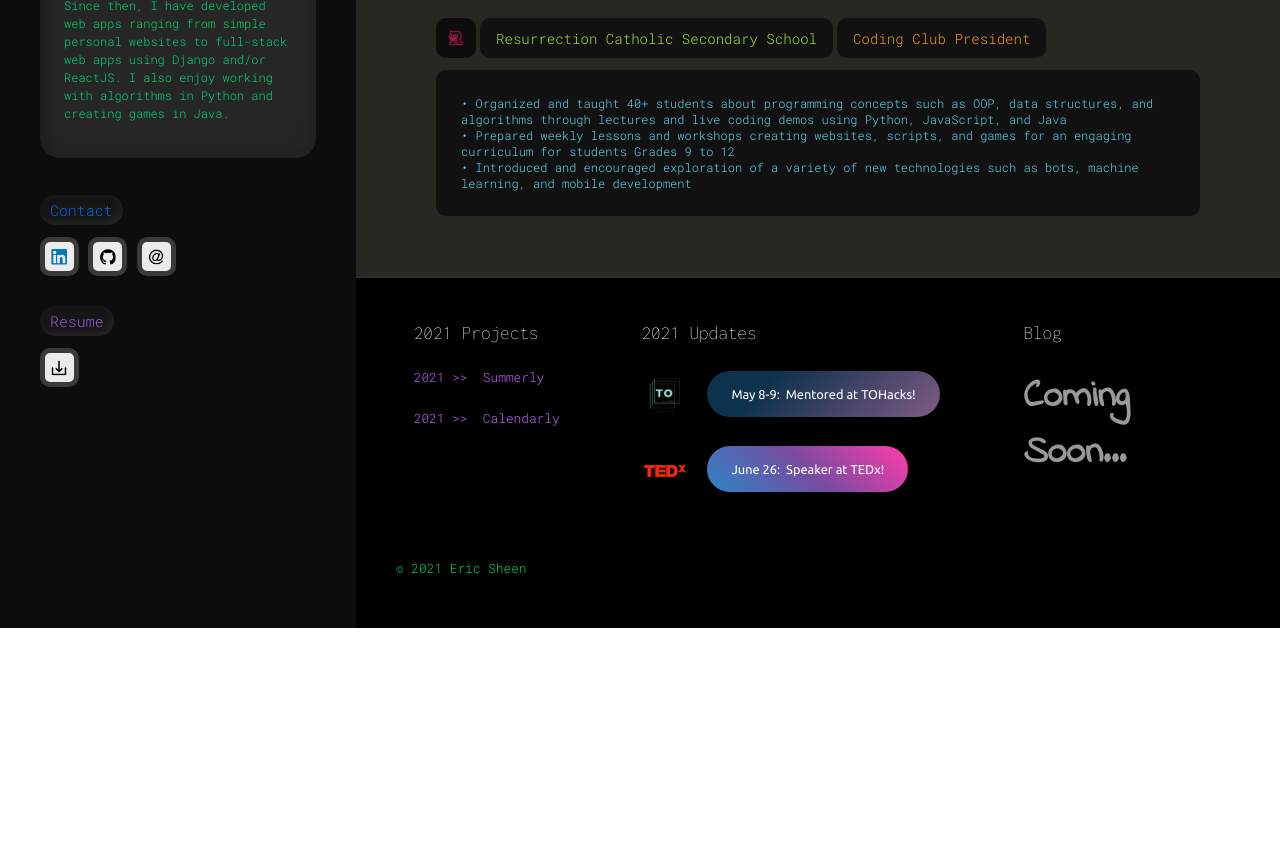
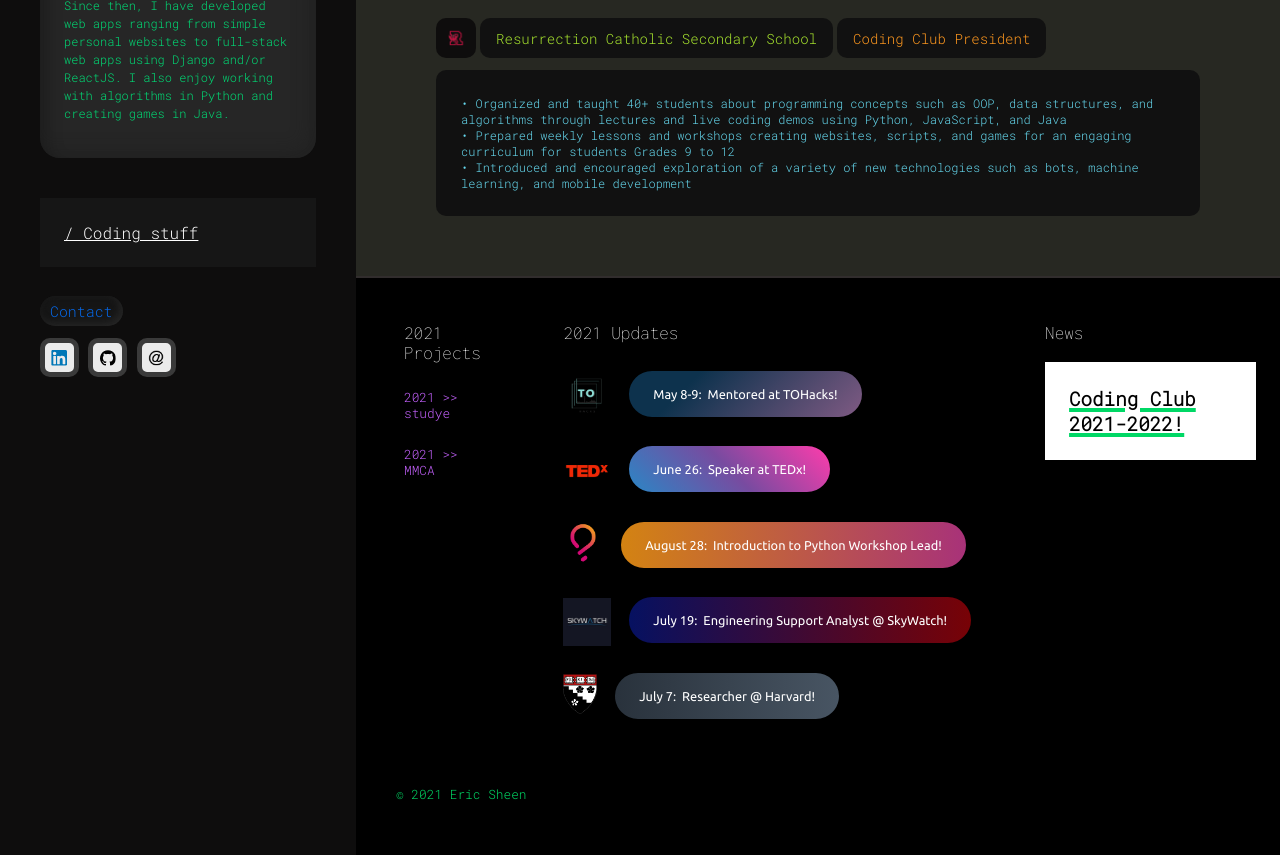
Before and after one commit to AstericWeb/Standard-Template, a plain HTML site: page index.html in a window 1280 px wide. Shown: the part 570-1425 px from the top of the page. Before the commit the page ends 1198 px from the top, so only its background shows below. Drawn offline with nearby package versions, Linux system fonts and the light colour scheme.

Commit message:
October Update

```diff
--- a/index.html
+++ b/index.html
@@ -26,6 +26,9 @@
                     My name's Eric Sheen, and I love programming and exploring new technologies! I have been programming for < 5 years and started off creating android apps, then found a deep interest in web development. Since then, I have developed web apps ranging from simple personal websites to full-stack web apps using Django and/or ReactJS. I also enjoy working with algorithms in Python and creating games in Java.
                 </p>
             </div>
+            <div class="navigation-menu">
+                <a class="nav-link" href="./coding-stuff.html">&#x0002F; Coding stuff</a>
+            </div>
             <div class="conclusion">
                 <div>
                     <h2 class="intro-header contact text-wrap">Contact</h2>
@@ -35,10 +38,10 @@
                         <a href="mailto: eric.sprog@gmail.com"><img class="contact-icon" src="./images/email.png" alt="email"></a>
                     </div>
                 </div>
-                <div class="resume-wrapper">
+                <!-- <div class="resume-wrapper">
                     <h2 class="intro-header resume text-wrap">Resume</h2>
                     <a class="download-resume" href="./resume/Eric_Sheen_Resume.pdf" download="Eric_Sheen_Resume"><img class="contact-icon" src="./images/download.png" alt="download-resume"></a>
-                </div>
+                </div> -->
             </div>
         </div>
         <div class="right">
@@ -92,10 +95,10 @@
                     <div class="award-left">
                         <h1 class="award-header">2021 Projects</h1>
                         <div class="award-card">
-                            <p class="project-text">2021 >>&nbsp; Summerly</p>
+                            <p class="project-text">2021 >>&nbsp; studye</p>
                         </div>
                         <div class="award-card">
-                            <p class="project-text">2021 >>&nbsp; Calendarly</p>
+                            <p class="project-text">2021 >>&nbsp; MMCA</p>
                         </div>
                     </div>
                     <div class="award-right">
@@ -114,12 +117,25 @@
                             <img class="update-img" src="./images/Tedx.png" alt="Tedx">
                             <p class="body-text award-text goals tedx-goal">June 26:&nbsp; Speaker at TEDx!</p>
                         </div>
+                        <div class="award-card">
+                            <img class="update-img kurius-logo" src="./images/KuriusLogo.png" alt="KuriusLogo">
+                            <p class="body-text award-text goals kurius-goal">August 28:&nbsp; Introduction to Python Workshop Lead!</p>
+                        </div>
+                        <div class="award-card">
+                            <img class="update-img skywatch-logo" src="./images/skywatchLogo.jpeg" alt="KuriusLogo">
+                            <p class="body-text award-text goals skywatch-goal">July 19:&nbsp; Engineering Support Analyst @ SkyWatch!</p>
+                        </div>
+                        <div class="award-card">
+                            <img class="update-img skywatch-logo harvard-logo" src="./images/harvardLogo.png" alt="KuriusLogo">
+                            <p class="body-text award-text goals harvard-goal">July 7:&nbsp; Researcher @ Harvard!</p>
+                        </div>
                     </div>
                     <div class="award-right">
-                        <h1 class="award-header">Blog</h1>
-                        <div class="blog-container">
+                        <h1 class="award-header">News</h1>
+                        <!-- <div class="blog-container">
                             <h1 class="blog-title">Coming Soon...</h1>
-                        </div>
+                        </div> -->
+                        <h3 class="news-title">Coding Club 2021-2022!</h3>
                     </div>
                 </div>
                 <div class="glow-container">
--- a/styles.css
+++ b/styles.css
@@ -5,6 +5,9 @@ body {
     margin: 0;
     padding: 0;
     min-height: 100%;
+    width: 100%;
+    height: 100vh;
+    margin: 0px;
 }
 
 .wrapper {
@@ -289,6 +292,9 @@ body {
      padding-top: 2vh;
      padding-bottom: 0vh;
  }
+.kurius-logo {
+    height: 5vh;
+}
 .summerly {
     animation: animated-text-summerly 1s steps(29,end) 1s 1 normal both,
                 animated-cursor 600ms steps(29,end) infinite;
@@ -430,3 +436,64 @@ body {
     background-color: #FF3CAC;
     background-image: linear-gradient(225deg, #FF3CAC 0%, #784BA0 50%, #2B86C5 100%);
 }
+.kurius-goal {
+    background: #d38312; /* fallback for old browsers */
+    background: -webkit-linear-gradient(to right, #d38312, #a83279); /* Chrome 10-25, Safari 5.1-6 */
+    background: linear-gradient(to right, #d38312, #a83279); /* W3C, IE 10+/ Edge, Firefox 16+, Chrome 26+, Opera 12+, Safari 7+ */
+}
+.skywatch-logo {
+    border-radius: 0;
+}
+.harvard-logo {
+    height: 5vh;
+}
+.skywatch-goal {
+    background: #780206;  /* fallback for old browsers */
+    background: -webkit-linear-gradient(to right, #061161, #780206);  /* Chrome 10-25, Safari 5.1-6 */
+    background: linear-gradient(to right, #061161, #780206); /* W3C, IE 10+/ Edge, Firefox 16+, Chrome 26+, Opera 12+, Safari 7+ */
+}
+.harvard-goal {
+    background: #485563;  /* fallback for old browsers */
+    background: -webkit-linear-gradient(to right, #29323c, #485563);  /* Chrome 10-25, Safari 5.1-6 */
+    background: linear-gradient(to right, #29323c, #485563); /* W3C, IE 10+/ Edge, Firefox 16+, Chrome 26+, Opera 12+, Safari 7+ */
+}
+.news-title {
+    font-family: 'Roboto Mono', monospace;
+    background-color: #fff;
+    color: #000;
+    text-decoration: underline;
+    text-decoration-color: #00d865;
+    text-decoration-thickness: 0.5vh;
+    padding: 3vh;
+    text-align: left;
+    font-size: 1.5em;
+    word-wrap: break-word;
+    overflow-wrap: break-word;
+}
+.coding-stuff-wrapper {
+    display: flex;
+    flex-direction: column;
+    align-items: center;
+    justify-content: center;
+    height: 100%;
+    width: 100%;
+    background-color: #161616;
+}
+.cs-body {
+    height: 70%;
+}
+.cs-title {
+    font-family: 'Roboto Mono', monospace;
+    font-size: 1.5em;
+    padding: 5vh;
+    color:rgb(47, 112, 36);
+}
+.navigation-menu {
+    margin: 2vh;
+    padding-left: 2vh;
+    padding: 3vh;
+    background-color: #161616;
+}
+.nav-link {
+    color: #fff;
+}
```
Also changed, not shown: coding-stuff.html (added, +26 -0 lines), images/Eric_Sheen_Profile_Picture.jpg (added), images/KuriusLogo.png (added), images/harvardLogo.png (added), images/skywatchLogo.jpeg (added), 1 other file.
